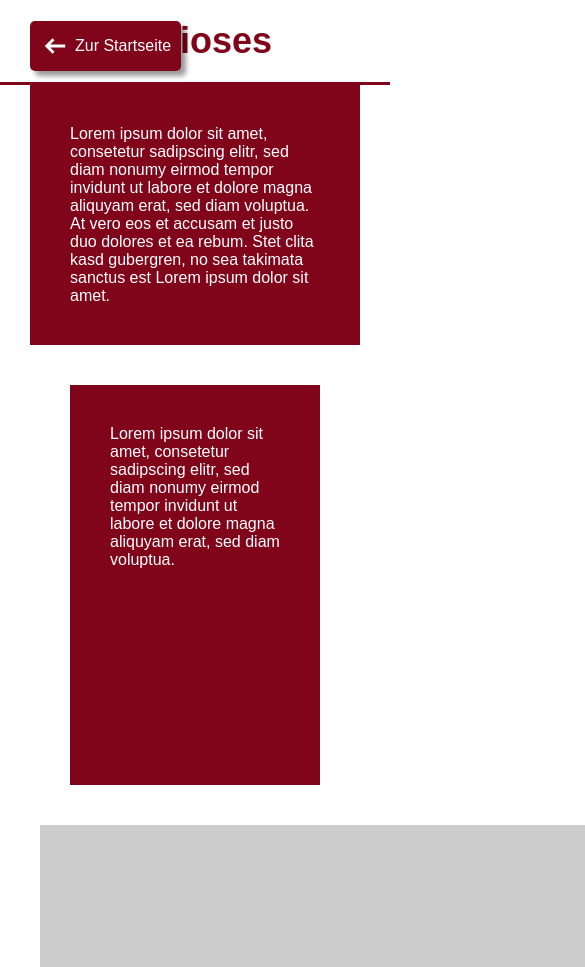
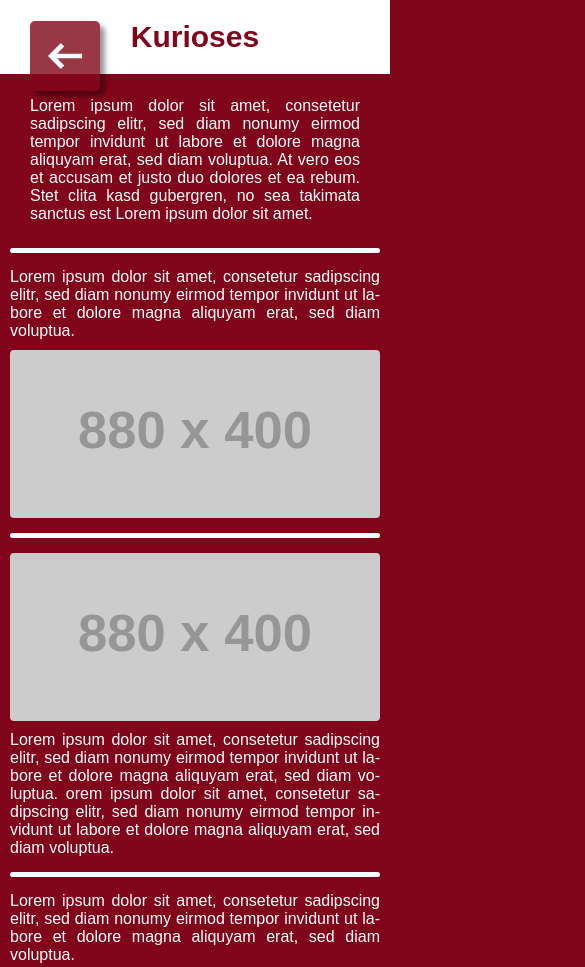
Before and after one commit to ProfessorOwl/ateliermainz, a plain HTML site: page sites/kurioses.html in a window 390 px wide. Shown: the top 967 px of the page, 585 px wide, since content can reach past the window. Drawn offline with Linux system fonts and the light colour scheme; placeholder pictures from the web are drawn by us; a web font is replaced by a local one.

Commit message:
Mobile push

```diff
--- a/CSS/gallery.css
+++ b/CSS/gallery.css
@@ -1,23 +1,74 @@
 .gallery {
-    display: flex;
-    flex-wrap: wrap;
+    display: grid;
+    grid-template-columns: repeat(3,1fr);
+    grid-gap: 20px;
+    gap: 20px;
+    align-content: center;
     justify-content: space-between;
-    gap: 40px 40px;
-    margin: 40px;
+    align-items: stretch;
+    margin: 30px;
+    align-items: center;
+    justify-items: center;
 }
 .gallery img {
-    width: 400px;
-    height: auto;
+    border-radius: 0.25rem;
+    width: 100%;
+    height: 100%;
+    object-fit: cover;
 }
-.gallery .wideimage {
-    width: 880px;
-    height: auto;
+.gallery .wideimageleft {
+    width: 100%;
+    height: 100%;
+    object-fit: cover;
+    grid-column: 1 / span 2;
+}
+.gallery .wideimageright {
+    width: 100%;
+    height: 100%;
+    object-fit: cover;
+    grid-column: 2 / span 2;
 }
 .gallery .superwideimage {
-    width: 1360px;
-    height: auto;
+    width: 100%;
+    height: 100%;
+    object-fit: cover;
+    grid-column: 1 / span 3
 }
 .gallery p {
-    width: 320px;
-    height: 320px;
+    width: 100%;
+    height: 100%;
+    margin: auto 0;
+    text-align: justify;
+    hyphens: auto;
 }
+.gallery .spacer {
+    display: none;
+    grid-column: 1 / span 2;
+    height: 5px;
+    width: 100%;
+    background-color: white;
+    border-radius: 5px;
+    margin: 5px 0;
+}
+@media only screen and (max-width: 1000px) {
+    .gallery {
+        grid-template-columns: repeat(2,1fr);
+        margin: 20px 20px;
+        gap: 10px;
+    }
+    .gallery .wideimageright {
+        grid-column: 1 / span 2;
+    }
+    .gallery .text {
+        grid-column: 1 / span 2;
+        height: 100%
+    }
+    .gallery .spacer {
+        display: block;
+    }
+}
+@media only screen and (max-width: 480px) {
+    .gallery {
+        margin: 20px 10px;
+    }
+}
--- a/CSS/stylesheet.css
+++ b/CSS/stylesheet.css
@@ -17,6 +17,8 @@ body {
 p {
   font-size: 20px;
   margin: 0 30px;
+  text-align: center;
+  color: white;
 }
 
 h6 {
@@ -34,11 +36,15 @@ h4 {
   font-weight: 700;
   font-size: 36px;
   text-align: center;
-  background-color: rgba(255, 255, 255, 0.355);
+  background-color: rgb(255, 255, 255);
   color: var(--maincolor);
   padding: 20px;
   border-bottom: 3px solid;
   margin: 0;
+}
+.margin-top {
+  margin-top: 20px;
+  text-align: justify;
 }
 
 #navbutton {
@@ -205,6 +211,18 @@ h4 {
   padding: 40px;
 }
 @media only screen and (max-width: 720px) {
+  #navbutton {
+    grid-template-columns: auto;
+    padding: 10px;
+    background-color: rgba(129, 5, 26, 0.8);
+  }
+  #navbutton img {
+    height: 50px;
+    width: 50px;
+  }
+  #navbutton p {
+    display: none;
+  }
 }
 
 @media only screen and (max-width: 480px) {
@@ -214,6 +232,10 @@ h4 {
     margin: 0 auto;
     width: 80%;
     filter: brightness(0) saturate(100%)invert(100%);
+  }
+  h4 {
+    font-size: 30px;
+    padding: 20px 15px;
   }
   h5 {
     font-size: 24px;
@@ -246,6 +268,10 @@ h4 {
   }
 }
 @media only screen and (max-width: 360px) {
+  h4 {
+    font-size: 27px;
+    padding: 20px 10px;
+  }
   h5 {
     font-size: 22px;
     margin: 0 15px;
--- a/sites/kurioses.html
+++ b/sites/kurioses.html
@@ -8,29 +8,34 @@
         <meta name="viewport" content="width=device-width, initial-scale=1.0">
         <title>Kurioses</title>
     </head>
-    <body class="nored">
+    <body>
         <h4>Kurioses</h4>
-        <div id="navbutton">
+        <a href=/index.html id="navbutton">
             <img src="/Grafiken/Arrow_Left.svg">
-            <a href=/index.html>Zur Startseite</a>
-        </div>
-        <p>Lorem ipsum dolor sit amet, consetetur sadipscing elitr, sed diam nonumy eirmod tempor
+            <p>Zur Startseite</p>
+        </a>
+        <p class="margin-top">Lorem ipsum dolor sit amet, consetetur sadipscing elitr, sed diam nonumy eirmod tempor
             invidunt ut labore et dolore magna aliquyam erat, sed diam voluptua. At vero eos et accusam
             et justo duo dolores et ea rebum. Stet clita kasd gubergren, no sea takimata sanctus est
             Lorem ipsum dolor sit amet.
         </p>
         <div class="gallery">
-            <p>Lorem ipsum dolor sit amet, consetetur sadipscing elitr, sed diam nonumy eirmod tempor
+            <div class="spacer"></div>
+            <p class="text">Lorem ipsum dolor sit amet, consetetur sadipscing elitr, sed diam nonumy eirmod tempor
                 invidunt ut labore et dolore magna aliquyam erat, sed diam voluptua.</p>
-            <img class="wideimage" src="https://placehold.co/880x400@2x.webp" width="880" height="400">
-            <img class="wideimage" src="https://placehold.co/880x400@2x.webp" width="880" height="400">
-            <p>Lorem ipsum dolor sit amet, consetetur sadipscing elitr, sed diam nonumy eirmod tempor
-                invidunt ut labore et dolore magna aliquyam erat, sed diam voluptua. </p>
-            <p>Lorem ipsum dolor sit amet, consetetur sadipscing elitr, sed diam nonumy eirmod tempor
+            <img class="wideimageright" src="https://placehold.co/880x400@2x.webp" width="880" height="400">
+            <div class="spacer"></div>
+            <img class="wideimageleft" src="https://placehold.co/880x400@2x.webp" width="880" height="400">
+            <p class="text">Lorem ipsum dolor sit amet, consetetur sadipscing elitr, sed diam nonumy eirmod tempor
+            invidunt ut labore et dolore magna aliquyam erat, sed diam voluptua. orem ipsum dolor sit amet, consetetur sadipscing elitr, sed diam nonumy eirmod tempor
+            invidunt ut labore et dolore magna aliquyam erat, sed diam voluptua.</p>
+            <div class="spacer"></div>
+            <p class="text">Lorem ipsum dolor sit amet, consetetur sadipscing elitr, sed diam nonumy eirmod tempor
                 invidunt ut labore et dolore magna aliquyam erat, sed diam voluptua.</p>
-            <img class="wideimage" src="https://placehold.co/880x400@2x.webp" width="880" height="400">
-            <img class="wideimage" src="https://placehold.co/880x400@2x.webp" width="880" height="400">
-            <p>Lorem ipsum dolor sit amet, consetetur sadipscing elitr, sed diam nonumy eirmod tempor
+            <img class="wideimageright" src="https://placehold.co/880x400@2x.webp" width="880" height="400">
+            <div class="spacer"></div>
+            <img class="wideimageleft" src="https://placehold.co/880x400@2x.webp" width="880" height="400">
+            <p class="text">Lorem ipsum dolor sit amet, consetetur sadipscing elitr, sed diam nonumy eirmod tempor
                 invidunt ut labore et dolore magna aliquyam erat, sed diam voluptua.</p>
         </div>
     </body>
```
Also changed, not shown: sites/anfertigungen.html (+8 -5 lines), sites/behaltnisse.html (+8 -5 lines), sites/reparaturen.html (+7 -8 lines), sites/serien.html (+5 -5 lines).
